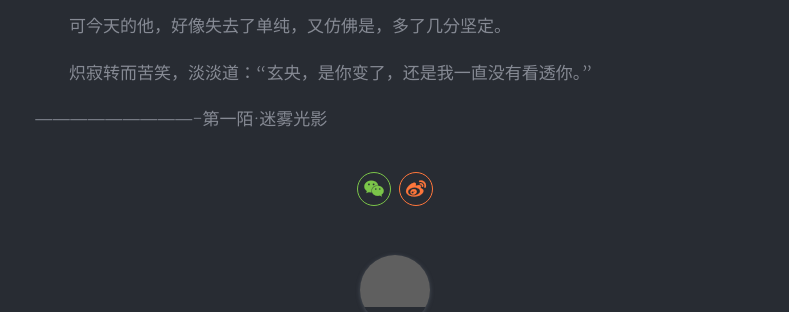
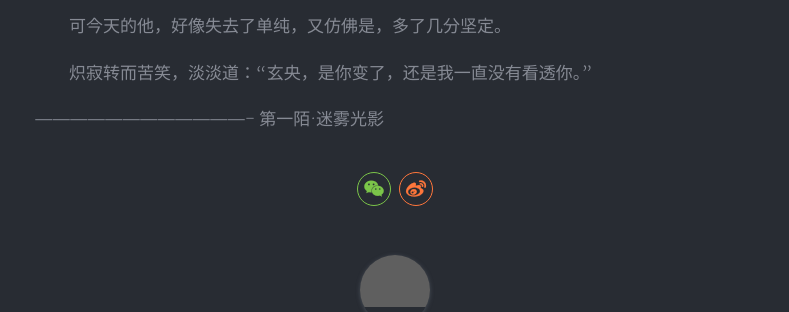
Before and after one commit to flora715/flora715.github.io, a Jekyll site: the page built from _posts/2020-01-27-冥界重生.md, in a window 1280 px wide and 900 px high, scrolled down 28390 px. Shown: the part 151-463 px from the top of the window, without its empty margins (245-1034 px from the left). Built offline with Jekyll 4.4.1, drawn with Linux system fonts in a browser that asks for light colours; nearby versions of some CDN libraries; a style sheet for code colours, icons or effects is not loaded; grey boxes are pictures that could not be loaded.

```diff
--- a/_posts/2020-01-27-冥界重生.md
+++ b/_posts/2020-01-27-冥界重生.md
@@ -853,4 +853,4 @@ tags: renascence&
 　　炽寂转而苦笑，淡淡道：“玄央，是你变了，还是我一直没有看透你。”
 
 
-----------------------------第一陌·迷雾光影
+------------------------------------- 第一陌·迷雾光影
```
